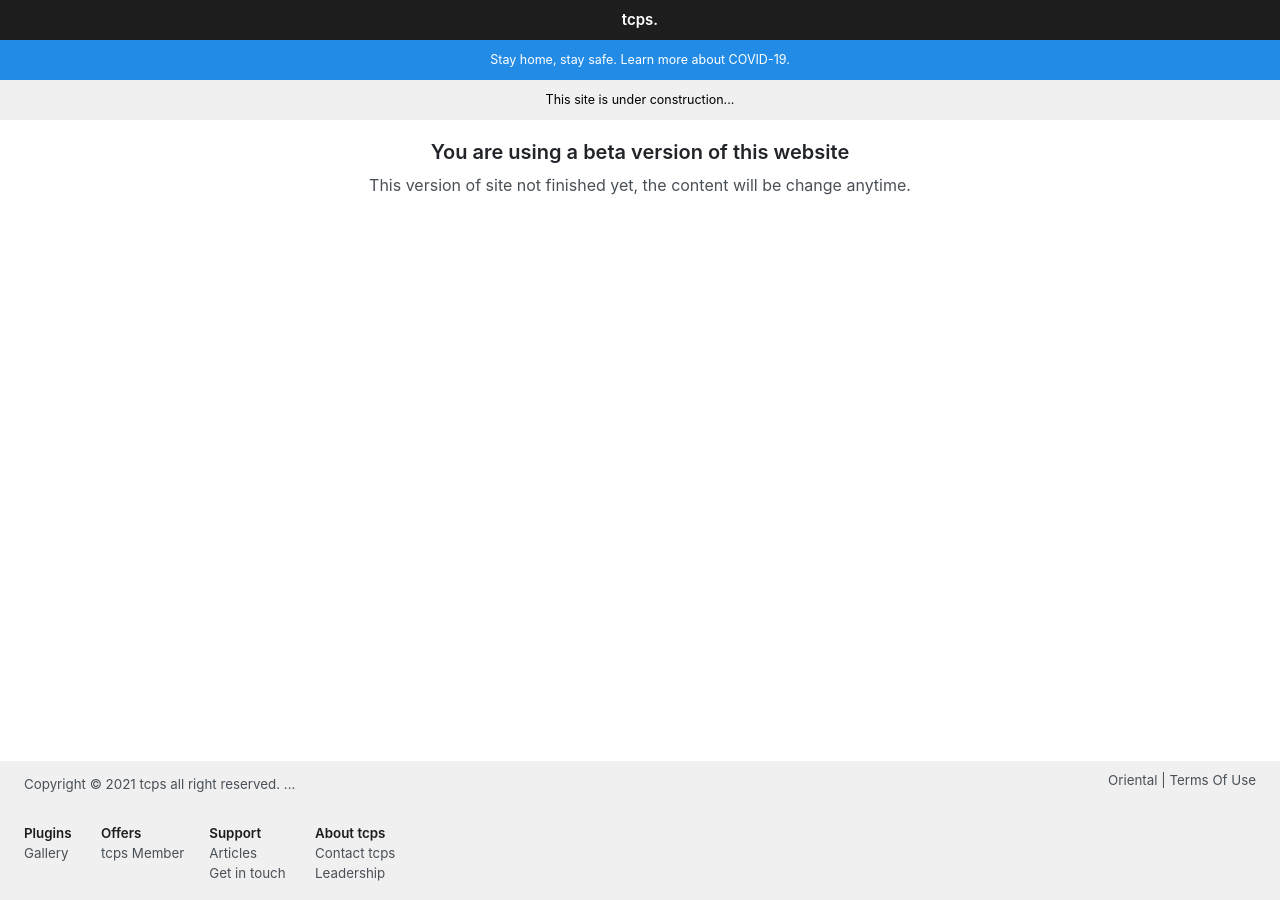
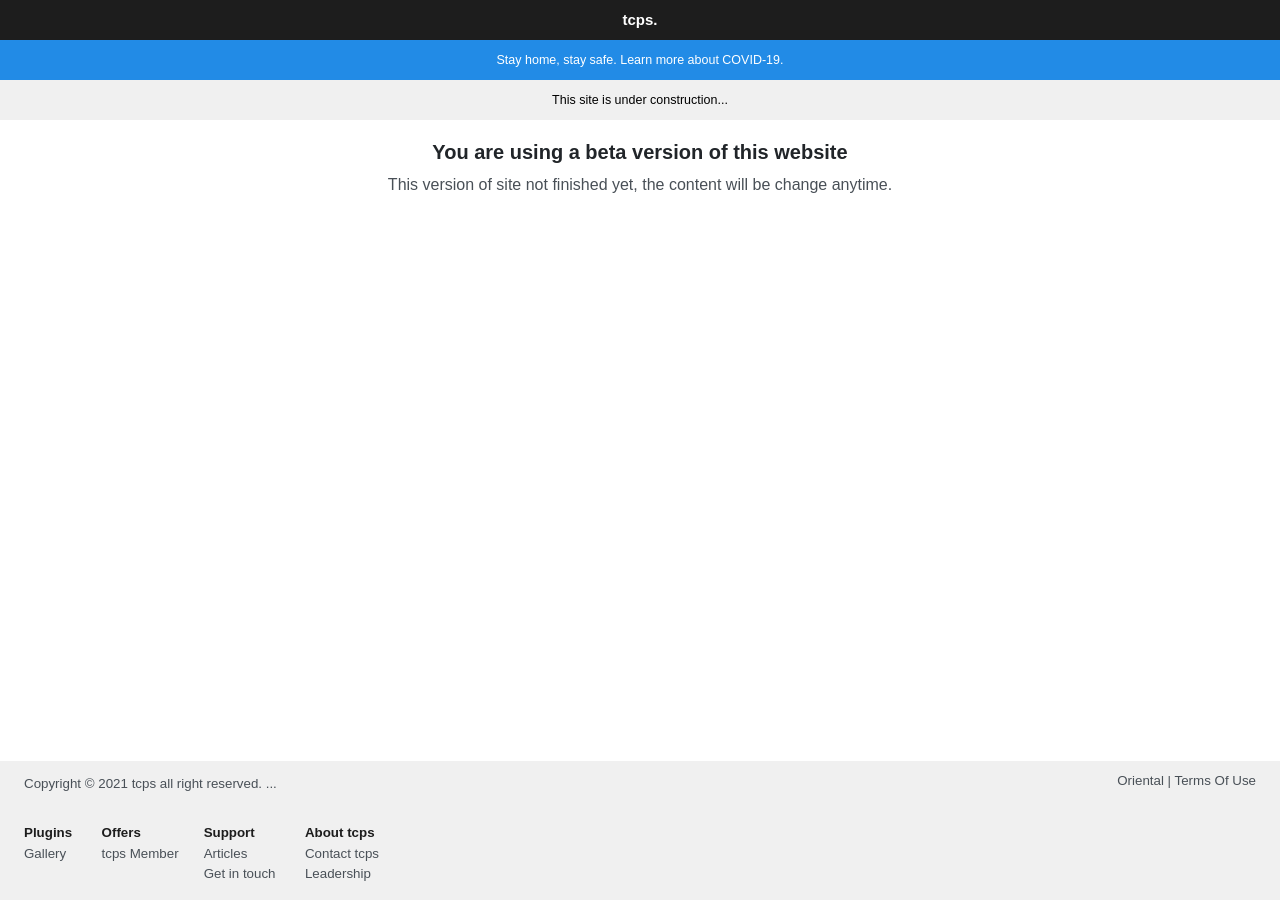
Before and after one commit to ttcps/ttcps.github.io, a Jekyll site: the page built from index.html, in a window 1280 px wide. Built offline with Jekyll 4.4.1, drawn with Linux system fonts in a browser that asks for light colours.

Commit message:
Update _base.scss

```diff
--- a/_sass/_base.scss
+++ b/_sass/_base.scss
@@ -8,7 +8,7 @@
 
 body {
   margin: 0;
-  font-family: var(--body-font);
+  font-family: Arial, Roboto, var(--body-font);
   font-size: var(--body-font-size);
   line-height: var(--body-line-height);
   color: var(--body-color);
```
